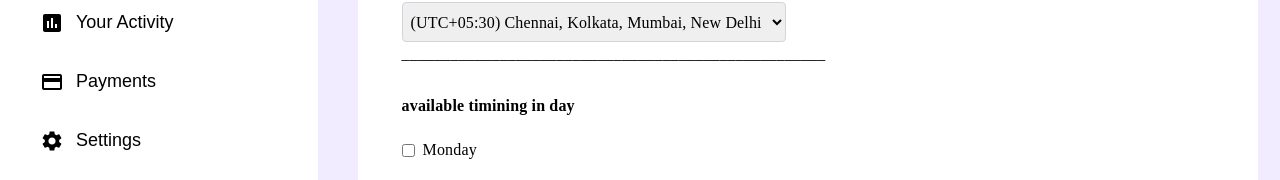
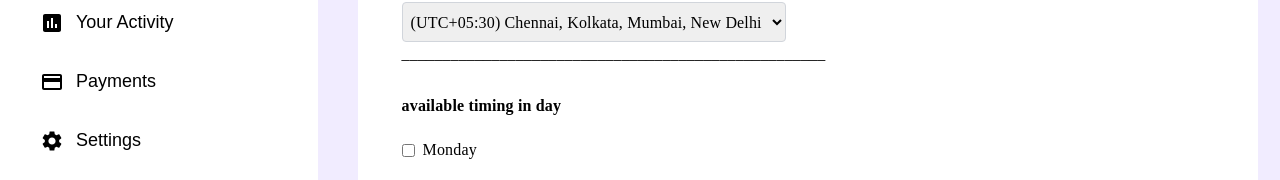
Before and after one commit to manosundarmanivel/CoachMagic-FrontEnd, a React (Create React App) app: page /settings in a window 1280 px wide. Both pictures are taken after a click on the tab "SCHEDULE". Shown: the part 227-407 px from the top of the page. Built offline with nearby package versions, Linux system fonts and the light colour scheme.

Commit message:
spelling change

```diff
--- a/src/components/Tabs.js
+++ b/src/components/Tabs.js
@@ -322,7 +322,7 @@ export default function LabTabs() {
     </div>
 
     <div classname="ml-3">
-    <p className="font-semibold py-3">available timining in day</p>
+    <p className="font-semibold py-3">available timing in day</p>
     <label className="flex items-center space-x-2 py-2">
         <input
           type="checkbox"
```
